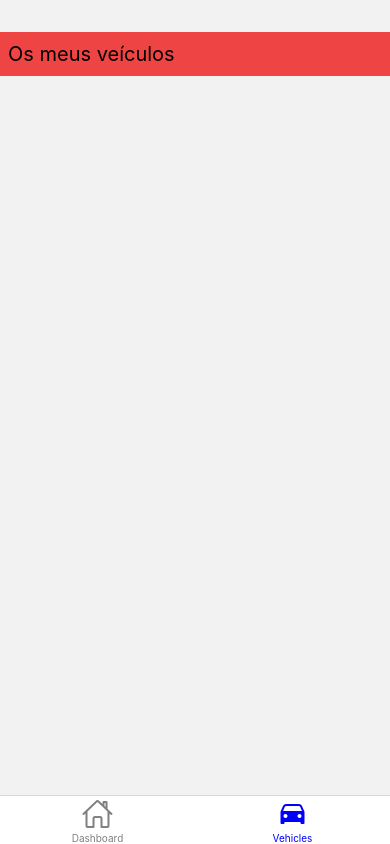
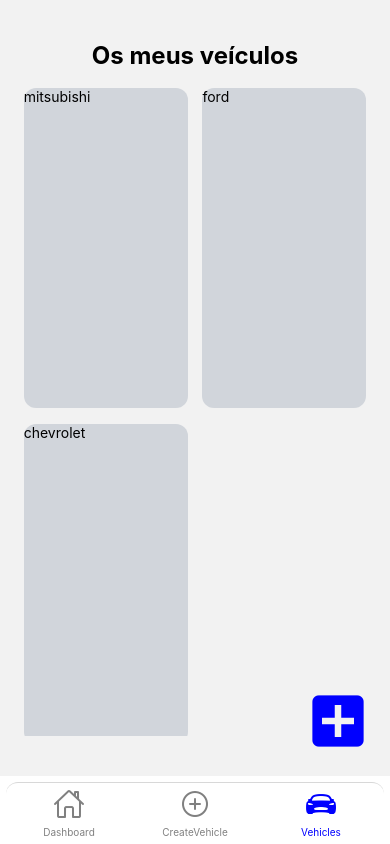
Before and after one commit to PMVPYW/DDM-MyVehicleManagementApp, a React Native app: screen /Vehicles in a window 390 px wide. Built offline with nearby package versions, Linux system fonts and the light colour scheme.

Commit message:
started listing vehicles

```diff
--- a/App.tsx
+++ b/App.tsx
@@ -5,6 +5,7 @@
 import { createBottomTabNavigator } from '@react-navigation/bottom-tabs';
 import Dashboard from './components/dashboard/dashboard';
 import VehiclesScreen from './components/vehicles/Vehicles';
+import CreateVehicle from './components/create_vehicle/CreateVehicle';
 import Ionicons from '@expo/vector-icons/Ionicons';
 
 const Tab = createBottomTabNavigator();
@@ -20,8 +21,12 @@
             if (route.name === 'Dashboard') {
               iconName = focused ? 'home' : 'home-outline'; // Example icon names
               color = focused ? 'blue' : 'gray'
-            } else if (route.name === 'Vehicles') {
-              iconName = focused ? 'car' : 'car-outline'; // Example icon names
+            } else if (route.name === 'CreateVehicle') {
+              iconName = focused ? 'add-circle' : 'add-circle-outline'; // Example icon names
+              color = focused ? 'blue' : 'gray'
+            }
+            else if (route.name === 'Vehicles') {
+              iconName = focused ? 'car-sport' : 'car-sport-outline'; // Example icon names
               color = focused ? 'blue' : 'gray'
             }
 
@@ -29,12 +34,21 @@
           },
           tabBarActiveTintColor: 'blue',
           tabBarInactiveTintColor: 'gray',
+          tabBarStyle: {margin: 6,
+            borderRadius: 12,
+            height: 56
+          },
         })}
       >
         <Tab.Screen
           name="Dashboard"
           component={Dashboard    }
           options={{ headerShown: false }} // Hide header for the tab screens
+        />
+        <Tab.Screen
+          name="CreateVehicle"
+          component={CreateVehicle}
+          options={{ headerShown: true }} // Hide header for the tab screens
         />
         <Tab.Screen
           name="Vehicles"
--- a/app.json
+++ b/app.json
@@ -19,7 +19,8 @@
       "adaptiveIcon": {
         "foregroundImage": "./assets/adaptive-icon.png",
         "backgroundColor": "#ffffff"
-      }
+      },
+      "package": "com.pmv2002.DDMMyVehicleManagementTracker"
     },
     "web": {
       "favicon": "./assets/favicon.png"
--- /dev/null
+++ b/components/create_vehicle/CreateVehicle.tsx
@@ -0,0 +1,32 @@
+import React from 'react';
+import { View, Text, Button, StyleSheet } from 'react-native';
+import { useNavigation } from '@react-navigation/native';
+
+const CreateVehicle = () => {
+  const navigation = useNavigation();
+
+  return (
+    <View style={styles.container}>
+      <Text style={styles.text}>Home Screen</Text>
+      <Button
+        title="Go to Vehicles"
+        onPress={() => navigation.navigate('Vehicles')}
+      />
+    </View>
+  );
+};
+
+const styles = StyleSheet.create({
+  container: {
+    flex: 1,
+    justifyContent: 'center',
+    alignItems: 'center',
+    backgroundColor: '#fff',
+  },
+  text: {
+    fontSize: 24,
+    fontWeight: 'bold',
+  },
+});
+
+export default CreateVehicle;
--- a/components/vehicles/Vehicles.tsx
+++ b/components/vehicles/Vehicles.tsx
@@ -1,5 +1,8 @@
 import React, { useState } from 'react';
-import { View, Text, StyleSheet, FlatList, SafeAreaView } from 'react-native';
+import { View, Text, StyleSheet, FlatList, SafeAreaView, TouchableOpacity } from 'react-native';
+import Vehicle from './vehicle';
+
+import Entypo from '@expo/vector-icons/Entypo';
 
 const VehiclesScreen = () => {
 
@@ -7,14 +10,19 @@
     { id: 1, marca: "mitsubishi", modelo: "lancer", ano: 1997, cilindrada: 2800 },
     { id: 2, marca: "ford", modelo: "focus", ano: 2005, cilindrada: 2000 },
     { id: 3, marca: "chevrolet", modelo: "cruze", ano: 2016, cilindrada: 1600 },
-    { id: 4, marca: "toyota", modelo: "corolla", ano: 2020, cilindrada: 1800 }
+
   ]);
 
   return (
-    <SafeAreaView>
-      <View className="bg-red-500 mt-8">
-        <Text className="p-2 text-xl">Os meus veículos</Text>
+    <SafeAreaView className="h-full w-full mb-[62px]">
+      <View className="mt-8">
+        <Text className="mx-auto p-2 text-2xl font-bold">Os meus veículos</Text>
       </View>
+
+      <FlatList className="w-11/12 mx-auto h-full flex flex-wrap mb-10" numColumns={2} keyExtractor={item=>item.id} data={cars} renderItem={(item)=><Vehicle vehicle={item}/>}/>
+      <TouchableOpacity className="absolute bottom-5 right-5 z-50">
+        <Entypo name="squared-plus" size={64} color="blue" />
+      </TouchableOpacity>
     </SafeAreaView>
   );
 };
--- /dev/null
+++ b/components/vehicles/vehicle.tsx
@@ -0,0 +1,34 @@
+import React, { useState } from 'react';
+import { View, Text, StyleSheet, FlatList, SafeAreaView } from 'react-native';
+
+interface Car {
+    id: number;
+    plate?: string,
+    region?: string,
+    type?: string,
+    make?: string,
+    model?: string,
+    color?: string
+  }
+
+  interface CarItem {
+    item: Car;
+  }
+
+  interface Props {
+    vehicle: CarItem
+  }
+
+
+const Vehicle = (props: Props) => {
+    console.error(props.vehicle.item.id)
+  return (
+    <View className="w-1/2 my-2">
+        <View className="w-11/12 bg-gray-300 h-80 rounded-xl mx-auto">
+            <Text>{props.vehicle.item.marca}</Text>
+        </View>
+    </View>
+  );
+};
+
+export default Vehicle;
--- a/package.json
+++ b/package.json
@@ -4,8 +4,8 @@
   "main": "expo/AppEntry.js",
   "scripts": {
     "start": "expo start",
-    "android": "expo start --android",
-    "ios": "expo start --ios",
+    "android": "expo run:android",
+    "ios": "expo run:ios",
     "web": "expo start --web"
   },
   "dependencies": {
```
Also changed, not shown: 1 other file (tests, documents, lock files or other folders).
